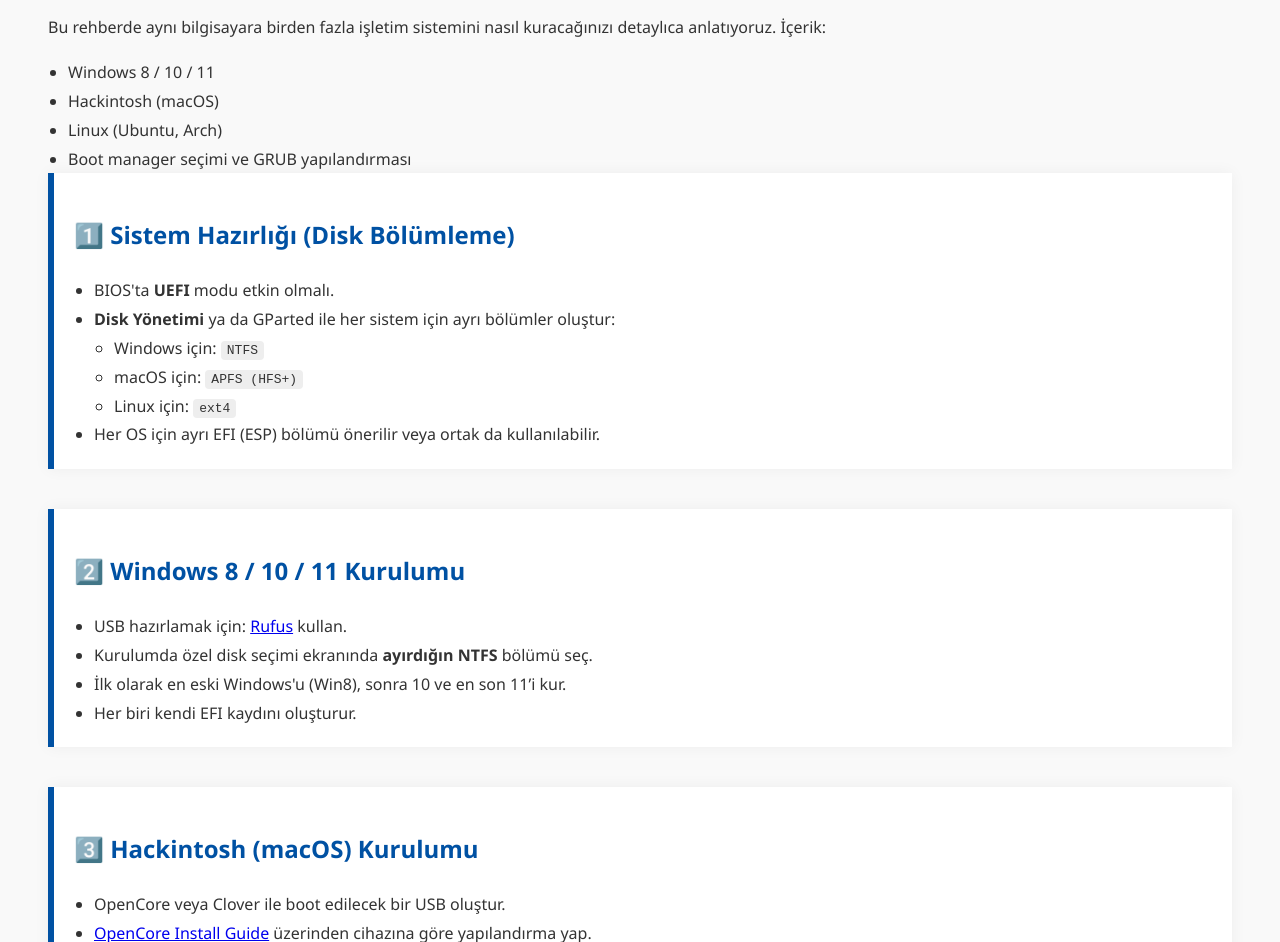
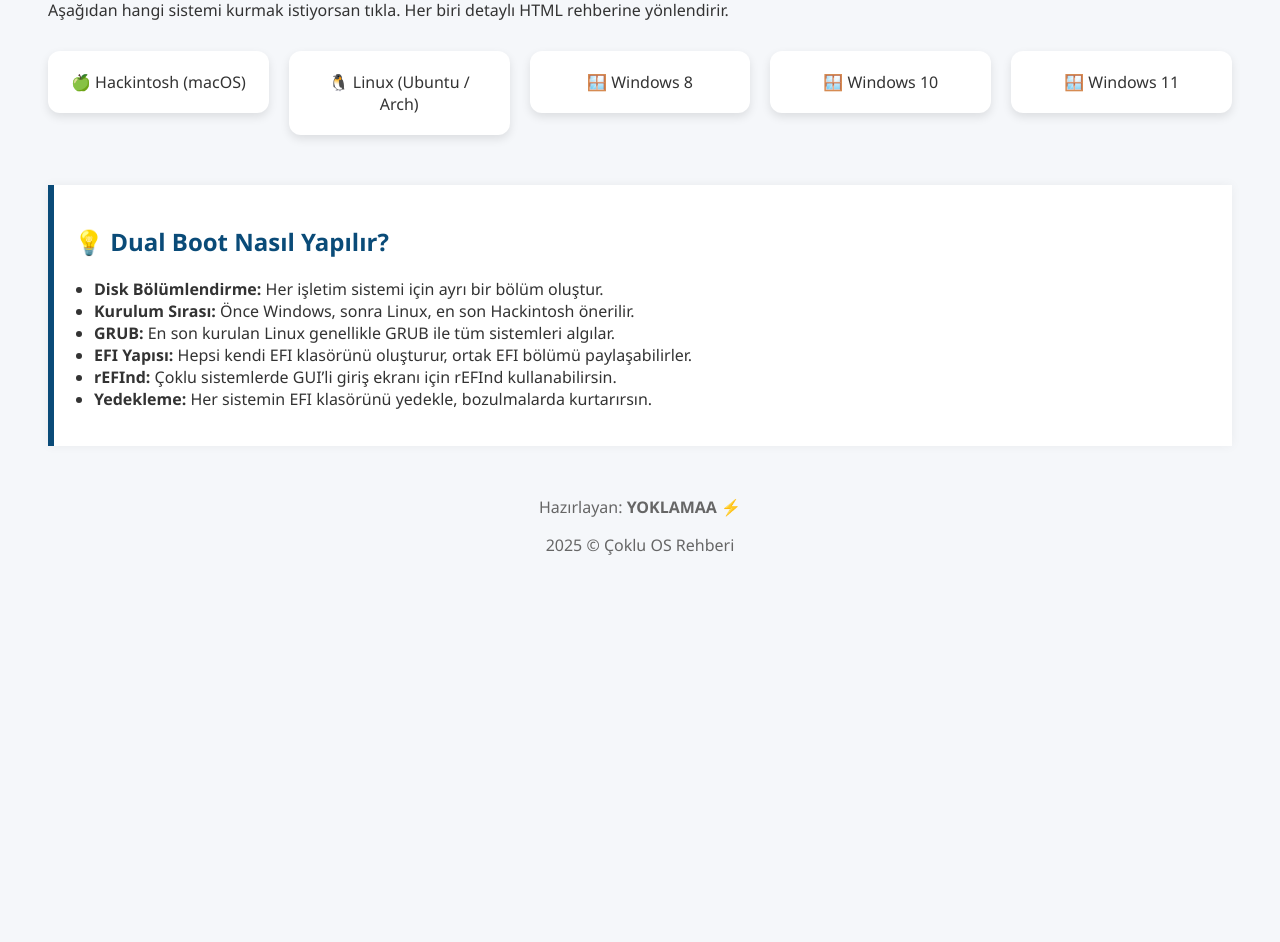
Before and after one commit to Yoklamaa/installeveryos.github.io, a plain HTML site: page index.html in a window 1280 px wide. Shown: the part 135-1077 px from the top of the page. After the commit the page ends 800 px from the top, so only its background shows below. Drawn offline with Linux system fonts and the light colour scheme.

Commit message:
index.html

```diff
--- a/index.html
+++ b/index.html
@@ -3,35 +3,59 @@
 <head>
   <meta charset="UTF-8" />
   <meta name="viewport" content="width=device-width, initial-scale=1" />
-  <title>Multi Boot Sistem Kurulumu - Yoklamaa</title>
+  <title>Çoklu İşletim Sistemi Kurulumu - Yoklamaa</title>
   <style>
     body {
       font-family: 'Segoe UI', sans-serif;
-      background-color: #f9f9f9;
+      background-color: #f5f7fa;
       color: #333;
       padding: 40px;
-      line-height: 1.8;
     }
+
     h1, h2 {
-      color: #0051a3;
+      color: #0a4b78;
     }
-    .section {
+
+    .container {
+      display: grid;
+      grid-template-columns: repeat(auto-fit, minmax(200px, 1fr));
+      gap: 20px;
+      margin-top: 30px;
+    }
+
+    .card {
       background: white;
       padding: 20px;
-      margin-bottom: 40px;
-      border-left: 6px solid #0051a3;
-      box-shadow: 0 0 15px rgba(0,0,0,0.05);
+      border-radius: 12px;
+      box-shadow: 0 4px 10px rgba(0,0,0,0.1);
+      text-align: center;
+      transition: 0.3s ease;
     }
-    code {
-      background: #eee;
-      padding: 2px 6px;
-      border-radius: 4px;
+
+    .card:hover {
+      transform: scale(1.05);
+      cursor: pointer;
+      background-color: #e8f1fc;
     }
+
+    a {
+      text-decoration: none;
+      color: inherit;
+    }
+
+    .section {
+      background-color: white;
+      padding: 20px;
+      margin-top: 50px;
+      border-left: 6px solid #0a4b78;
+      box-shadow: 0 0 10px rgba(0,0,0,0.05);
+    }
+
     ul {
-      margin: 0;
       padding-left: 20px;
     }
-    .footer {
+
+    footer {
       margin-top: 50px;
       text-align: center;
       color: #666;
@@ -40,86 +64,43 @@
 </head>
 <body>
 
-  <h1>🧠 Multi-Boot Kurulum Rehberi</h1>
-  <p>Bu rehberde aynı bilgisayara birden fazla işletim sistemini nasıl kuracağınızı detaylıca anlatıyoruz. İçerik:</p>
-  <ul>
-    <li>Windows 8 / 10 / 11</li>
-    <li>Hackintosh (macOS)</li>
-    <li>Linux (Ubuntu, Arch)</li>
-    <li>Boot manager seçimi ve GRUB yapılandırması</li>
-  </ul>
+  <h1>🧠 Çoklu İşletim Sistemi Kurulum Portalı</h1>
+  <p>Aşağıdan hangi sistemi kurmak istiyorsan tıkla. Her biri detaylı HTML rehberine yönlendirir.</p>
+
+  <div class="container">
+    <a href="hackintosh.html">
+      <div class="card">🍏 Hackintosh (macOS)</div>
+    </a>
+    <a href="linux.html">
+      <div class="card">🐧 Linux (Ubuntu / Arch)</div>
+    </a>
+    <a href="win8.html">
+      <div class="card">🪟 Windows 8</div>
+    </a>
+    <a href="win10.html">
+      <div class="card">🪟 Windows 10</div>
+    </a>
+    <a href="win11.html">
+      <div class="card">🪟 Windows 11</div>
+    </a>
+  </div>
 
   <div class="section">
-    <h2>1️⃣ Sistem Hazırlığı (Disk Bölümleme)</h2>
+    <h2>💡 Dual Boot Nasıl Yapılır?</h2>
     <ul>
-      <li>BIOS'ta <strong>UEFI</strong> modu etkin olmalı.</li>
-      <li><strong>Disk Yönetimi</strong> ya da GParted ile her sistem için ayrı bölümler oluştur:</li>
-      <ul>
-        <li>Windows için: <code>NTFS</code></li>
-        <li>macOS için: <code>APFS (HFS+)</code></li>
-        <li>Linux için: <code>ext4</code></li>
-      </ul>
-      <li>Her OS için ayrı EFI (ESP) bölümü önerilir veya ortak da kullanılabilir.</li>
+      <li><strong>Disk Bölümlendirme:</strong> Her işletim sistemi için ayrı bir bölüm oluştur.</li>
+      <li><strong>Kurulum Sırası:</strong> Önce Windows, sonra Linux, en son Hackintosh önerilir.</li>
+      <li><strong>GRUB:</strong> En son kurulan Linux genellikle GRUB ile tüm sistemleri algılar.</li>
+      <li><strong>EFI Yapısı:</strong> Hepsi kendi EFI klasörünü oluşturur, ortak EFI bölümü paylaşabilirler.</li>
+      <li><strong>rEFInd:</strong> Çoklu sistemlerde GUI’li giriş ekranı için <a href="https://www.rodsbooks.com/refind/" target="_blank">rEFInd</a> kullanabilirsin.</li>
+      <li><strong>Yedekleme:</strong> Her sistemin EFI klasörünü yedekle, bozulmalarda kurtarırsın.</li>
     </ul>
   </div>
 
-  <div class="section">
-    <h2>2️⃣ Windows 8 / 10 / 11 Kurulumu</h2>
-    <ul>
-      <li>USB hazırlamak için: <a href="https://rufus.ie/tr/">Rufus</a> kullan.</li>
-      <li>Kurulumda özel disk seçimi ekranında <strong>ayırdığın NTFS</strong> bölümü seç.</li>
-      <li>İlk olarak en eski Windows'u (Win8), sonra 10 ve en son 11’i kur.</li>
-      <li>Her biri kendi EFI kaydını oluşturur.</li>
-    </ul>
-  </div>
-
-  <div class="section">
-    <h2>3️⃣ Hackintosh (macOS) Kurulumu</h2>
-    <ul>
-      <li>OpenCore veya Clover ile boot edilecek bir USB oluştur.</li>
-      <li><a href="https://dortania.github.io/OpenCore-Install-Guide/">OpenCore Install Guide</a> üzerinden cihazına göre yapılandırma yap.</li>
-      <li>macOS için ayrı APFS bölümü oluştur, kurulum sırasında bu bölümü biçimlendir.</li>
-      <li><strong>EFI klasörü</strong> içeriğini dikkatlice oluştur: ACPI, Kext, Drivers, Config.plist</li>
-    </ul>
-  </div>
-
-  <div class="section">
-    <h2>4️⃣ Linux (Ubuntu / Arch) Kurulumu</h2>
-    <ul>
-      <li>Live USB hazırla (Ventoy veya balenaEtcher ile).</li>
-      <li>Ubuntu için: Kurulum sırasında <strong>"Something Else / Başka Bir Şey"</strong> diyerek <code>ext4</code> bölümü seç.</li>
-      <li>Arch için: Elle bölümlendir, <code>mkfs.ext4</code>, <code>mount</code>, sonra <code>pacstrap</code> ve <code>grub-install</code></li>
-      <li>EFI bölümünü mount etmeyi unutma: <code>/boot/efi</code></li>
-    </ul>
-  </div>
-
-  <div class="section">
-    <h2>5️⃣ Giriş Ekranı (Boot Manager)</h2>
-    <ul>
-      <li>Linux GRUB en güçlü çözümdür. Son kurulan Linux GRUB yöneticisi olur.</li>
-      <li>GRUB’a Windows ve Hackintosh’u da eklemek için:</li>
-      <ul>
-        <li><code>sudo update-grub</code> (Ubuntu)</li>
-        <li>Hackintosh EFI’si GRUB'da gözükmezse <code>grub-customizer</code> ile elle ekle</li>
-        <li>GRUB yerine rEFInd da kullanılabilir: <a href="https://www.rodsbooks.com/refind/">https://www.rodsbooks.com/refind/</a></li>
-      </ul>
-    </ul>
-  </div>
-
-  <div class="section">
-    <h2>6️⃣ Tavsiyeler ve İpuçları</h2>
-    <ul>
-      <li>Her kurulumdan sonra EFI bölümünü yedekle.</li>
-      <li>Ventoy ile çoklu ISO taşıyan USB’yi yanına al, her şey elinin altında olur.</li>
-      <li>Hackintosh’u en son kurarsan EFI yapısını ezmemeye dikkat et.</li>
-      <li>Dual ya da triple boot yaparken Windows update'leri EFI'yi bozabilir, yedeğini al.</li>
-    </ul>
-  </div>
-
-  <div class="footer">
-    <p><strong>Hazırlayan:</strong> YOKLAMAA © 2025</p>
-    <p>İşletim sistemleriyle dans edenlere özel ✨</p>
-  </div>
+  <footer>
+    <p>Hazırlayan: <strong>YOKLAMAA</strong> ⚡</p>
+    <p>2025 © Çoklu OS Rehberi</p>
+  </footer>
 
 </body>
 </html>
```
